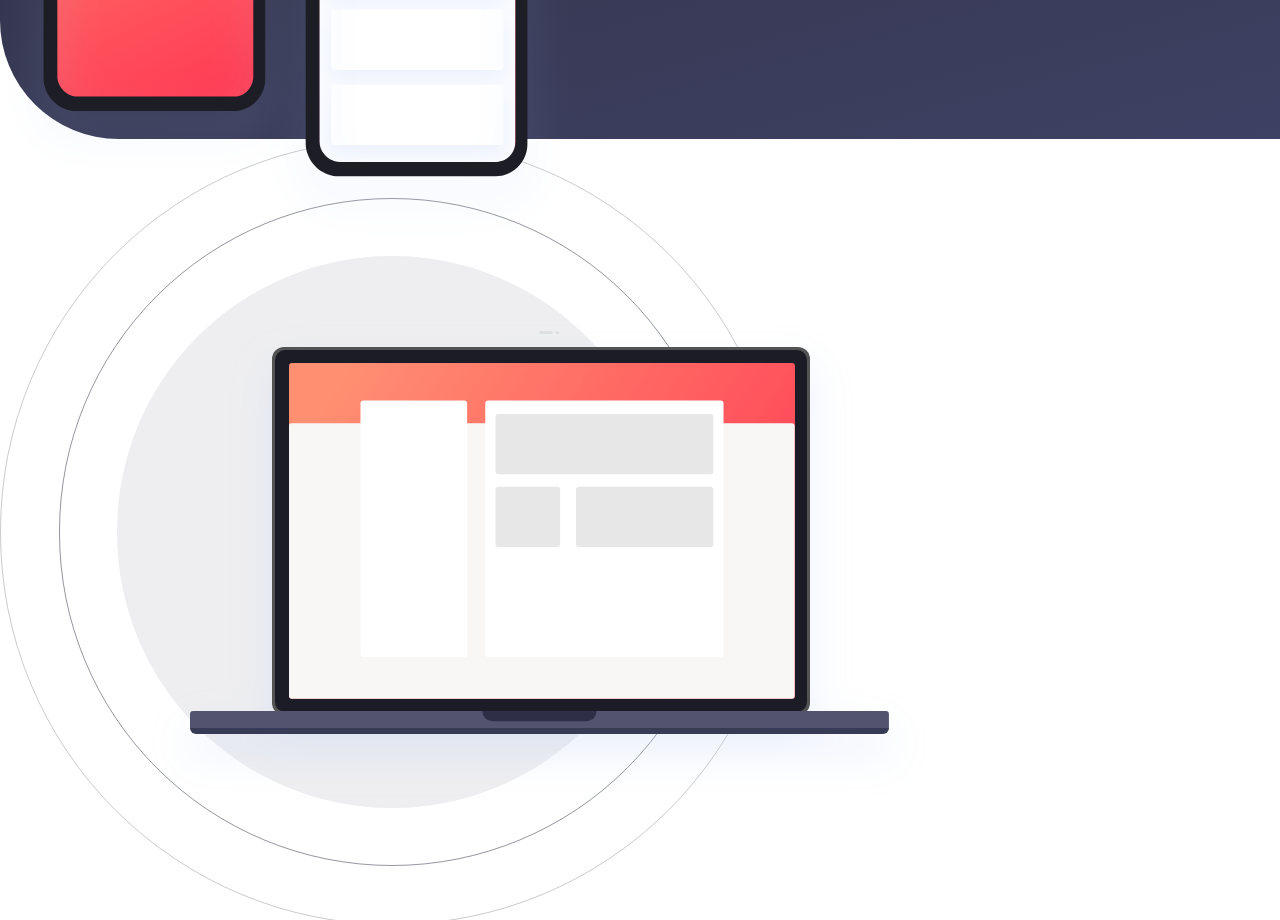
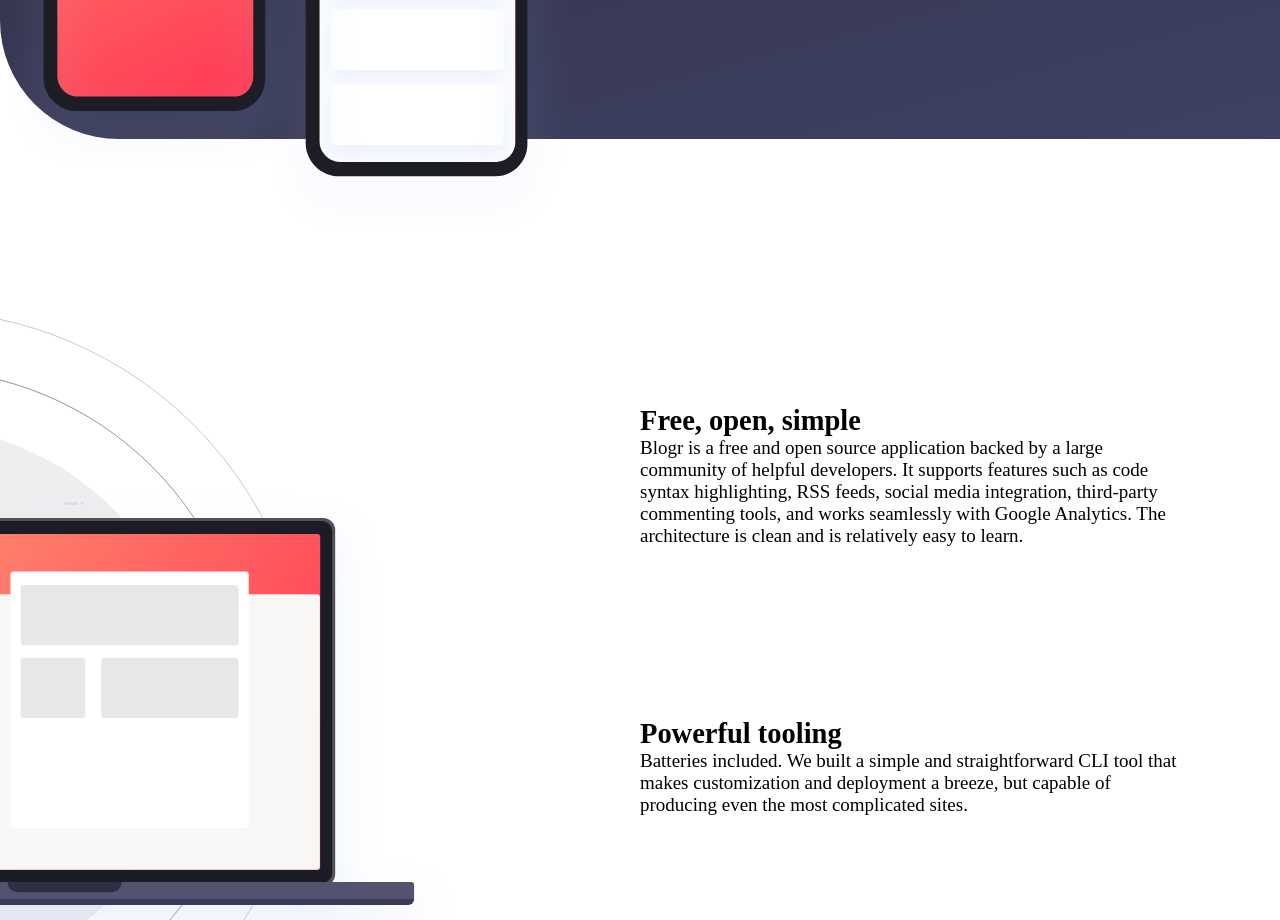
Before and after one commit to d-zucho/blogr, a React (Vite) app: page / in a window 1280 px wide. Shown: the part 1880-2800 px from the top of the page. Built offline with nearby package versions, Linux system fonts and the light colour scheme.

Commit message:
start fixing details image position

```diff
--- a/src/components/Details/Details.jsx
+++ b/src/components/Details/Details.jsx
@@ -6,7 +6,32 @@
 const Details = () => {
   return (
     <section className='details'>
-      <img src={LaptopImg} alt='Extra details' />
+      <div className='container'>
+        <div className='image-container'>
+          <img src={LaptopImg} alt='Extra details' />
+        </div>
+        <div className='copy-container'>
+          <div className='detail'>
+            <h2 className='info-title'>Free, open, simple</h2>
+            <p className='detail-info'>
+              Blogr is a free and open source application backed by a large
+              community of helpful developers. It supports features such as code
+              syntax highlighting, RSS feeds, social media integration,
+              third-party commenting tools, and works seamlessly with Google
+              Analytics. The architecture is clean and is relatively easy to
+              learn.
+            </p>
+          </div>
+          <div className='detail'>
+            <h2 className='info-title'>Powerful tooling</h2>
+            <p className='detail-info'>
+              Batteries included. We built a simple and straightforward CLI tool
+              that makes customization and deployment a breeze, but capable of
+              producing even the most complicated sites.
+            </p>
+          </div>
+        </div>
+      </div>
     </section>
   )
 }
--- a/src/components/Details/details.styles.css
+++ b/src/components/Details/details.styles.css
@@ -0,0 +1,23 @@
+.details {
+  width: 100%;
+  margin: 5rem auto 0;
+  /* padding: 3.25rem; */
+}
+
+.container {
+  display: flex;
+}
+
+.image-container {
+  padding-top: 4rem;
+  transform: translateX(-25rem);
+  position: relative;
+  width: 50%;
+}
+
+.detail {
+}
+
+.detail-info {
+  width: 85%;
+}
--- a/src/components/Header/header.styles.css
+++ b/src/components/Header/header.styles.css
@@ -22,6 +22,7 @@
 
 .hero-cta h1 {
   font-size: 3rem;
+  margin-top: 3rem;
   font-family: 'Overpass', sans-serif;
   font-weight: 700;
   margin-bottom: 0.5rem;
```
